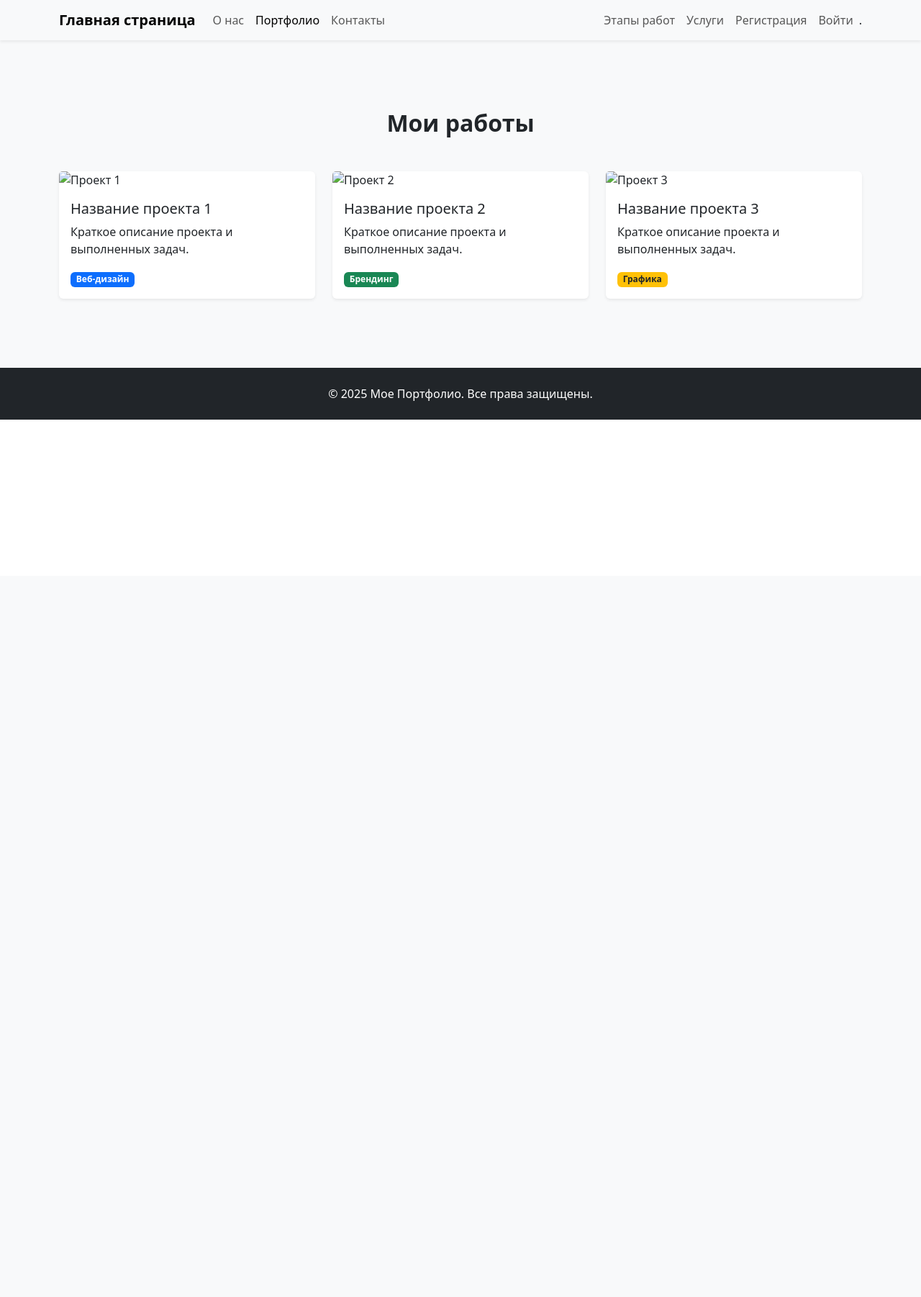
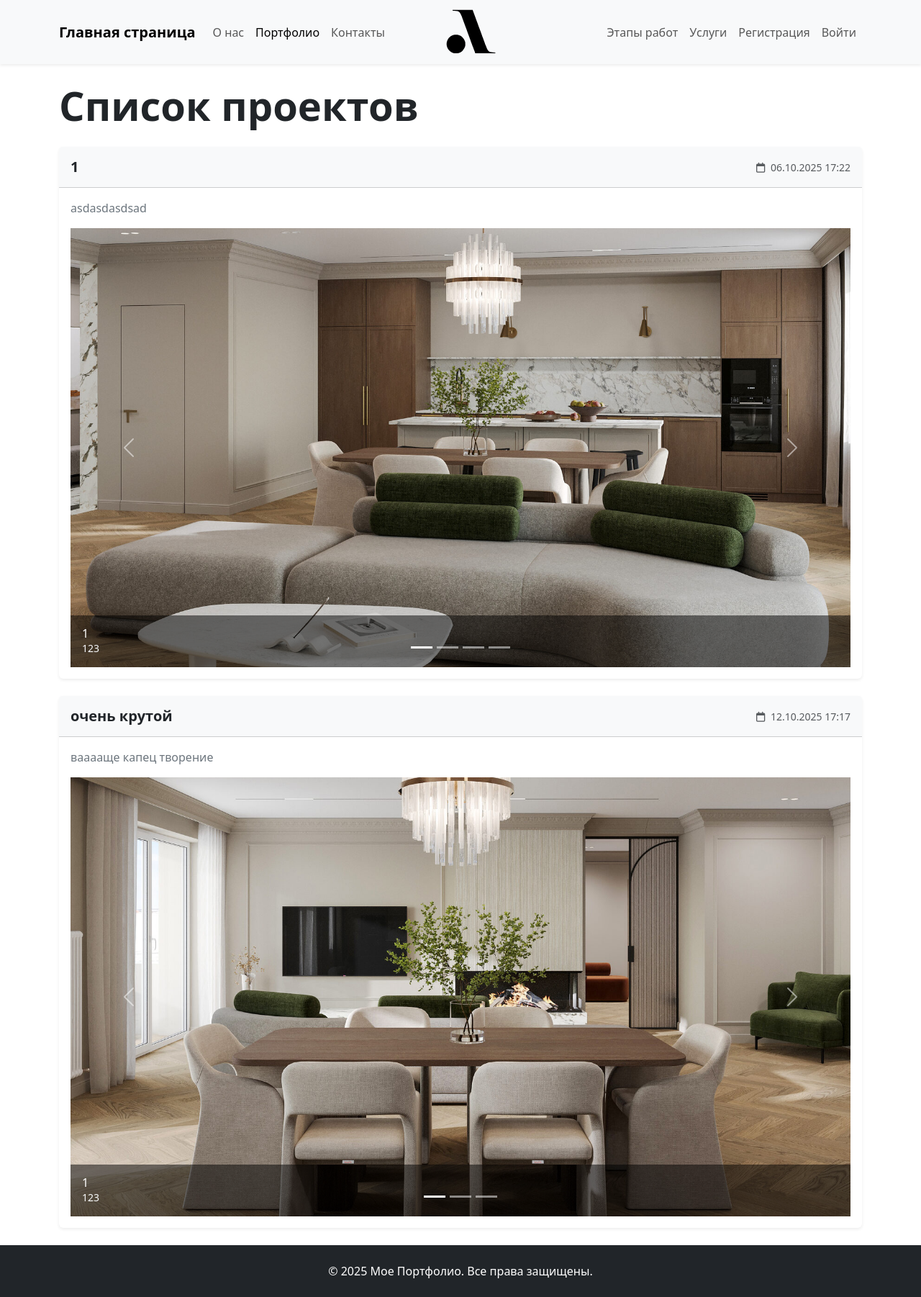
Before and after one commit to Anatoliy198807/app, a Django app: page /portfol in a window 1280 px wide. Shown: the whole page at 72% size. Before the commit the page ends 583 px from the top, so only its background shows below. Run offline with Django 5.2, Linux system fonts and the light colour scheme; data comes from the database, SQL or seed files in the repository; both versions use the stored data as it was after the commit; some libraries are stand-ins or nearby versions.

Commit message:
Добавлена страница списка проектов

```diff
--- a/mainpage/models.py
+++ b/mainpage/models.py
@@ -41,9 +41,9 @@
     name = models.CharField(max_length=20)
     # Поле image будет сохранять файлы в папку 'uploads' внутри MEDIA_ROOT
     text = models.TextField(verbose_name="Текст")
-    related_name='images'
+    # related_name='file'
     file = models.FileField(upload_to='uploads/')
-    desing_project = models.ForeignKey(Project, on_delete=models.CASCADE)
+    desing_project = models.ForeignKey(Project, on_delete=models.CASCADE, related_name='file' )
     class Meta:
         verbose_name = "Медиа проекта"
         verbose_name_plural = "Медиа проектов"
--- /dev/null
+++ b/mainpage/templates/mainpage/project_list.html
@@ -0,0 +1,189 @@
+{% extends "base.html" %}
+{% block title %}Список постов сайта{% endblock title %}
+{% block content %}
+
+<div class="container mt-4">
+    <h1 class="display-4 fw-bold mb-4">Список проектов</h1>
+
+    {% for Project in Projects %}
+        <div class="card mb-4 shadow-sm border-0">
+            <div class="card-header bg-light py-3">
+                <div class="d-flex justify-content-between align-items-center">
+                    <h2 class="card-title h5 mb-0">
+                        <a href="{% url 'mainpage:post_detail' Project.id %}" class="text-decoration-none text-dark fw-bold">
+                            {{ Project.title }}
+                        </a>
+                    </h2>
+                    <small class="text-muted">
+                        <i class="far fa-calendar me-1"></i>
+                        {{ Project.created_at|date:'d.m.Y H:i' }}
+                    </small>
+                </div>
+            </div>
+
+            <div class="card-body">
+                <p class="card-text text-secondary mb-3">{{ Project.text }}</p>
+
+                {% if Project.file.all %}
+                    {% comment %} <h6 class="text-muted mb-3">
+                        <i class="far fa-file me-1"></i>
+                        Файлы проекта ({{ Project.file.all|length }}):
+                    </h6> {% endcomment %}
+
+                    <div id="carouselExampleIndicators{{Project.id}}" class="carousel slide" data-bs-ride="carousel">
+
+                        <div class="carousel-indicators">
+                            {% for file in Project.file.all%}
+
+                                <button type="button" data-bs-target="#carouselExampleIndicators{{Project.id}}" data-bs-slide-to="{{ forloop.counter0 }}" aria-label="Slide {{forloop.counter0}}" class="{%if forloop.first%}active{% endif %}" aria-label="Slide {{ forloop.counter0 }}"></button>
+                            {% endfor %}
+                        </div>
+
+                        <div class="carousel-inner">
+
+                            {% for file in Project.file.all %}
+                                <div class="carousel-item {%if forloop.first%}active{% endif %}" style="aspect-ratio: 16/9">
+                                            <!-- Определяем тип файла для отображения -->
+                                    {% with file_extension=file.file.url|lower|slice:'-4:' %}
+                                        {% if file_extension == '.jpg' or file_extension == '.png' or file_extension == '.gif' or file.file.url|lower|slice:'-5:' == '.jpeg' %}
+                                            {% comment %} <div class="text-center mb-2 overflow-hidden" style="aspect-ratio: 16/9"> {% endcomment %}
+                                                {% comment %} <img src="{{ file.file.url }}" alt="{{ file.name }}" class="d-block w-100" > {% endcomment %}
+                                                <img src="{{ file.file.url }}" alt="{{ file.name }}" class="w-100 h-100 object-fit-cover object-position-center" >
+                                            {% comment %} </div> {% endcomment %}
+                                        {% else %}
+                                            <div class="text-center mb-2">
+                                                <i class="far fa-file-alt fa-3x text-secondary"></i>
+                                            </div>
+                                        {% endif %}
+                                    {% endwith %}
+
+
+                                    <div class="position-absolute bottom-0 start-0 end-0 p-3" style="background: rgba(0,0,0,0.5);">
+                                        <h6 class="card-title text-white text-truncate mb-0">{{ file.name }}</h6>
+                                        {% if file.text %}
+                                            <p class="card-text small text-light">{{ file.text|truncatewords:15 }}</p>
+                                        {% endif %}
+                                    </div>
+
+
+
+
+{% comment %}
+                                    <div class="d-flex justify-content-between align-items-start mb-2">
+                                        <h6 class="card-title text-truncate mb-0" title="{{ file.name }}">
+                                            {{ file.name }}
+                                        </h6>
+                                    </div>
+
+                                    {% if file.text %}
+                                        <p class="card-text small text-muted flex-grow-1">
+                                            {{ file.text|truncatewords:15 }}
+                                        </p>
+                                    {% endif %} {% endcomment %}
+
+
+
+
+                                    {% comment %} <div class="mt-auto">
+                                        <a href="{{ file.file.url }}"
+                                            class="btn btn-outline-primary btn-sm w-100"
+                                            download
+                                            target="_blank">
+                                            <i class="fas fa-download me-1"></i>
+                                            Скачать
+                                        </a>
+                                    </div> {% endcomment %}
+
+                                </div>
+                            {% endfor %}
+
+                        </div>
+                        <button class="carousel-control-prev" type="button" data-bs-target="#carouselExampleIndicators{{Project.id}}" data-bs-slide="prev">
+                            <span class="carousel-control-prev-icon" aria-hidden="true"></span>
+                            <span class="visually-hidden">Previous</span>
+                        </button>
+                        <button class="carousel-control-next" type="button" data-bs-target="#carouselExampleIndicators{{Project.id}}" data-bs-slide="next">
+                            <span class="carousel-control-next-icon" aria-hidden="true"></span>
+                            <span class="visually-hidden">Next</span>
+                        </button>
+                    </div>
+                {% else %}
+                    <div class="alert alert-info d-flex align-items-center" role="alert">
+                        <i class="far fa-folder-open me-2"></i>
+                        У этого проекта пока нет файлов
+                    </div>
+                {% endif %}
+
+                {% comment %} <div class="mt-3 pt-3 border-top">
+                    <div class="d-flex justify-content-between align-items-center">
+                        <small class="text-muted">
+                            <i class="far fa-edit me-1"></i>
+                            Обновлен: {{ Project.updated_at|date:'d.m.Y H:i' }}
+                        </small>
+                        <a href="{% url 'mainpage:post_detail' Project.id %}"
+                            class="btn btn-primary btn-sm">
+                            <i class="far fa-eye me-1"></i>
+                            Подробнее
+                        </a>
+                    </div>
+                </div> {% endcomment %}
+            </div>
+        </div>
+    {% empty %}
+        <div class="text-center py-5">
+            <i class="far fa-folder-open fa-3x text-secondary mb-3"></i>
+            <h3 class="text-muted">Проектов еще нет</h3>
+            <p class="text-muted">Здесь появятся проекты, когда они будут добавлены</p>
+        </div>
+    {% endfor %}
+</div>
+
+<!-- Подключение Font Awesome для иконок -->
+<link rel="stylesheet" href="https://cdnjs.cloudflare.com/ajax/libs/font-awesome/6.0.0/css/all.min.css">
+
+
+
+{% comment %}
+
+
+<div class="container mt-4">
+    <h1 class="mb-4">Список постов сайта</h1>
+
+    {% for Project in Projects %}
+        <div class="card mb-3">
+            <div class="card-body">
+                <h2 class="card-title h5">Заголовок проекта: <a href="{% url "mainpage:post_detail" Project.id %}" class="text-decoration-none">{{ Project.title }}</a></h2>
+                <p class="card-text">Текст проекта: {{ Project.text }}</p>
+                <small class="text-muted">Дата создания: {{ Project.created_at|date:'d.m.Y H:i' }}</small>
+                {% for file in Project.file.all %}
+                <div class="col-md-4 mb-3">
+                            <div class="card">
+                                <div class="card-body">
+                                    <h6 class="card-title">{{ file.name }}</h6>
+                                    <p class="card-text">{{ file.text }}</p>
+
+                                    <!-- Определяем тип файла для отображения -->
+                                    {% with file_extension=file.file.url|lower|slice:'-4:' %}
+                                    {% if file_extension == '.jpg' or file_extension == '.png' or file_extension == '.gif' or file.file.url|lower|slice:'-5:' == '.jpeg' %}
+                                        <img src="{{ file.file.url }}" alt="{{ file.name }}" class="img-fluid mb-2" style="max-height: 150px;">
+                                        <br>
+                                    {% endif %}
+                                    {% endwith %}
+
+                                    <a href="{{ file.file.url }}" class="btn btn-sm btn-outline-primary" download target="_blank">
+                                        Скачать файл
+                                    </a>
+                                </div>
+                            </div>
+                        </div>
+                {% endfor %}
+            </div>
+        </div>
+
+    {% empty %}
+        <div class="alert alert-info" role="alert">
+            Проектов еще нет.
+        </div>
+    {% endfor %}
+</div>{% endcomment %}
+{% endblock content %}
--- a/mainpage/views.py
+++ b/mainpage/views.py
@@ -2,7 +2,7 @@
 from django.http import HttpResponse
 from django.contrib.auth.decorators import login_required
 
-from .models import Post
+from .models import Post, Project
 from .forms import PostForm, ProjectFileForm
 # Create your views here.
 
@@ -78,7 +78,14 @@
     return redirect('mainpage:post_list')
 
 def portfol_view(request):
-    return render(request, 'mainpage/portfol.html')
+    Projects = Project.objects.prefetch_related('file').all()
+
+    context = {
+            'Projects':Projects,
+
+        }
+
+    return render(request, 'mainpage/project_list.html',context)
 
 def about_us_view(request):
     return render(request, 'mainpage/about_us.html')
--- a/templates/base.html
+++ b/templates/base.html
@@ -15,8 +15,10 @@
 
         <nav class="navbar navbar-expand-lg navbar-light bg-light shadow-sm">
             <div class="container">
-                <a class="navbar-brand fw-bold" href="{%url "mainpage:index"%}">Главная страница</a>
-                <button class="navbar-toggler" type="button" data-bs-toggle="collapse" data-bs-target="#navbarNav">
+                <a class="navbar-brand fw-bold" href="{%url "mainpage:index"%}">
+
+                    Главная страница</a>
+                <button class="navbar-toggler" type="button" data-bs-toggle="collapse" data-bs-target="#navbarNavAltMarkup">
                     <span class="navbar-toggler-icon"></span>
                 </button>
                 <div class="collapse navbar-collapse" id="navbarNavAltMarkup">
@@ -31,6 +33,9 @@
                             <a class="nav-link {% if request.resolver_match.url_name == 'post_create'  %}active{% endif %}" href="{%url "mainpage:post_create"%} ">Создать пост</a>
                         {% endif %}
                     </div>
+                    <div class="navbar-nav mx-auto d-none d-lg-flex">
+                    <svg xmlns="http://www.w3.org/2000/svg" width="80" height="auto" viewBox="0 0 493 451"><path d="M93 38.8v3.9l14.3.6c26.2 1.2 37.9 4.6 45.6 13.4 4.5 5.1 13.6 22.2 17.4 32.8 2.4 6.6 14.1 38.7 33.7 92 12.5 33.9 21.1 57.4 34 92.5 6.1 16.8 19.5 53.2 29.7 81s19 50.9 19.5 51.5c.6.7 30.5 1 85.8 1h84.9l.6-2.7c.4-1.5.4-3.2 0-3.8-.3-.5-3.7-1-7.5-1-16.3 0-36.5-3.2-44.1-7.1-9.9-4.9-18.5-19.7-30.2-52-15.4-42.1-52.8-143.8-55.7-151.4-1.1-2.8-9.9-26.6-19.6-53S280.8 80.6 277.2 71s-8-21.6-9.7-26.5l-3.3-9-85.6-.3L93 35zM102 250.1c-26.5 6.9-48 27.2-56.9 53.5-10.1 30.1.4 64.8 25.8 85.7 17.7 14.6 36.5 20.1 60.2 17.7 18.7-1.8 33.6-8.9 46.9-22.4 9.2-9.2 15.8-20 20.2-32.6 3-8.9 3.2-10.4 3.2-23.5 0-10.3-.4-15.7-1.8-20.5-4.2-15.4-14.7-31.9-26.7-41.9-7.6-6.4-21.9-13.5-32.3-16.1-10.7-2.7-28.1-2.7-38.6.1"/></svg>
+                    </div>
                     <div class="navbar-nav ms-auto">
                         <a class="nav-link {% if request.resolver_match.url_name == "post_list" %}active{% endif %}" href="{% url "mainpage:post_list" %}">Этапы работ</a>
                         <a class="nav-link {% if request.resolver_match.url_name == "post_list" %}active{% endif %}" href="{% url "mainpage:post_list" %}">Услуги</a>
@@ -42,7 +47,7 @@
                         <a class="nav-link {% if request.resolver_match.url_name == 'login'  %}active{% endif %}" href="{%url "users:login"%} ">Войти</a>
                         {% endif %}
                     </div>
-                .
+
                 </div>
             </div>
         </nav>
```
Also changed, not shown: mainpage/forms.py (+14 -1 lines), db.sqlite3, static/media/uploads/31.jpg.webp (added), static/media/uploads/7a156f99-fcab-400c-a.jpg (added), static/media/uploads/WhatsApp_Image_2025-07-11_at_23_j05agom.07.01.jpeg (deleted), static/media/uploads/_1.jpg (added), static/media/uploads/_31.jpg (added), static/media/uploads/_5.jpg (added), static/media/uploads/_51.jpg (added), static/media/uploads/_8.jpg (added).
